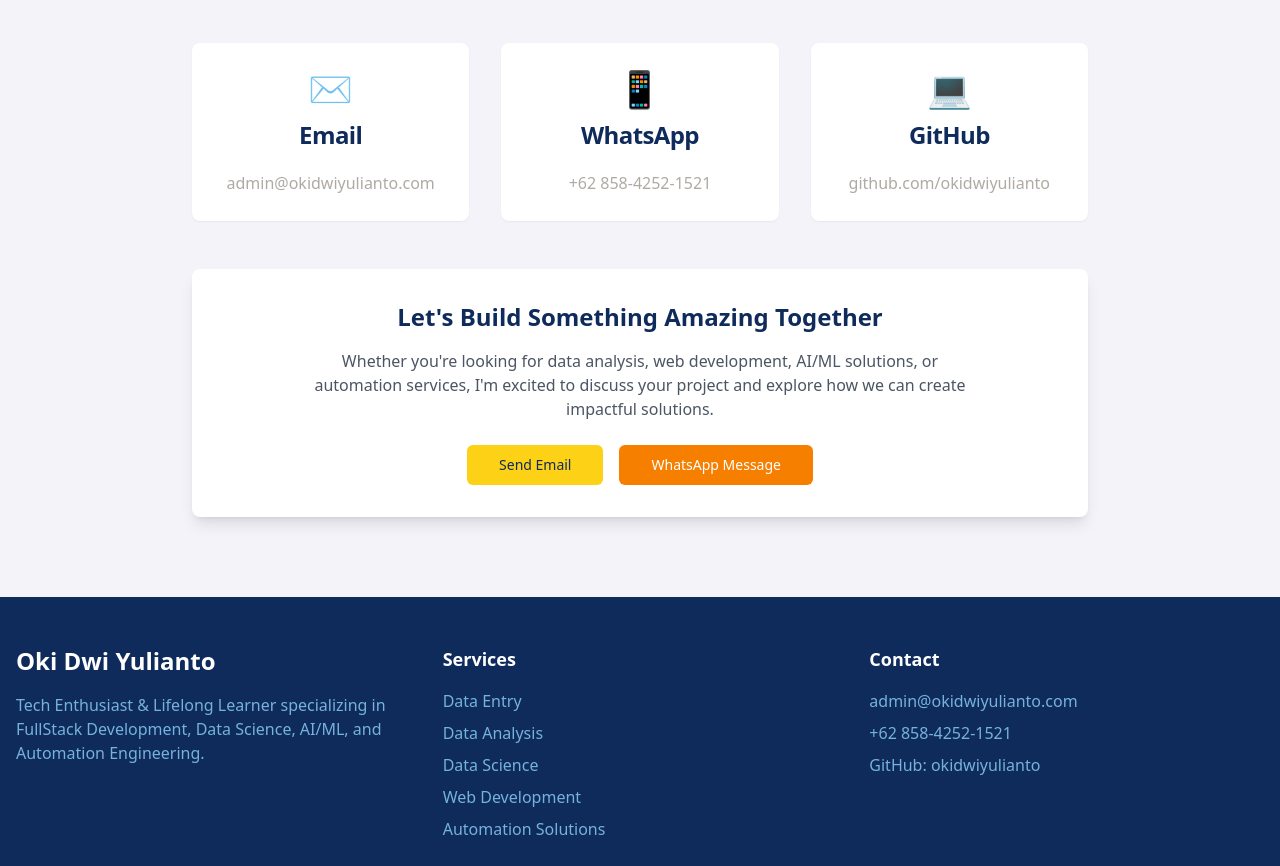
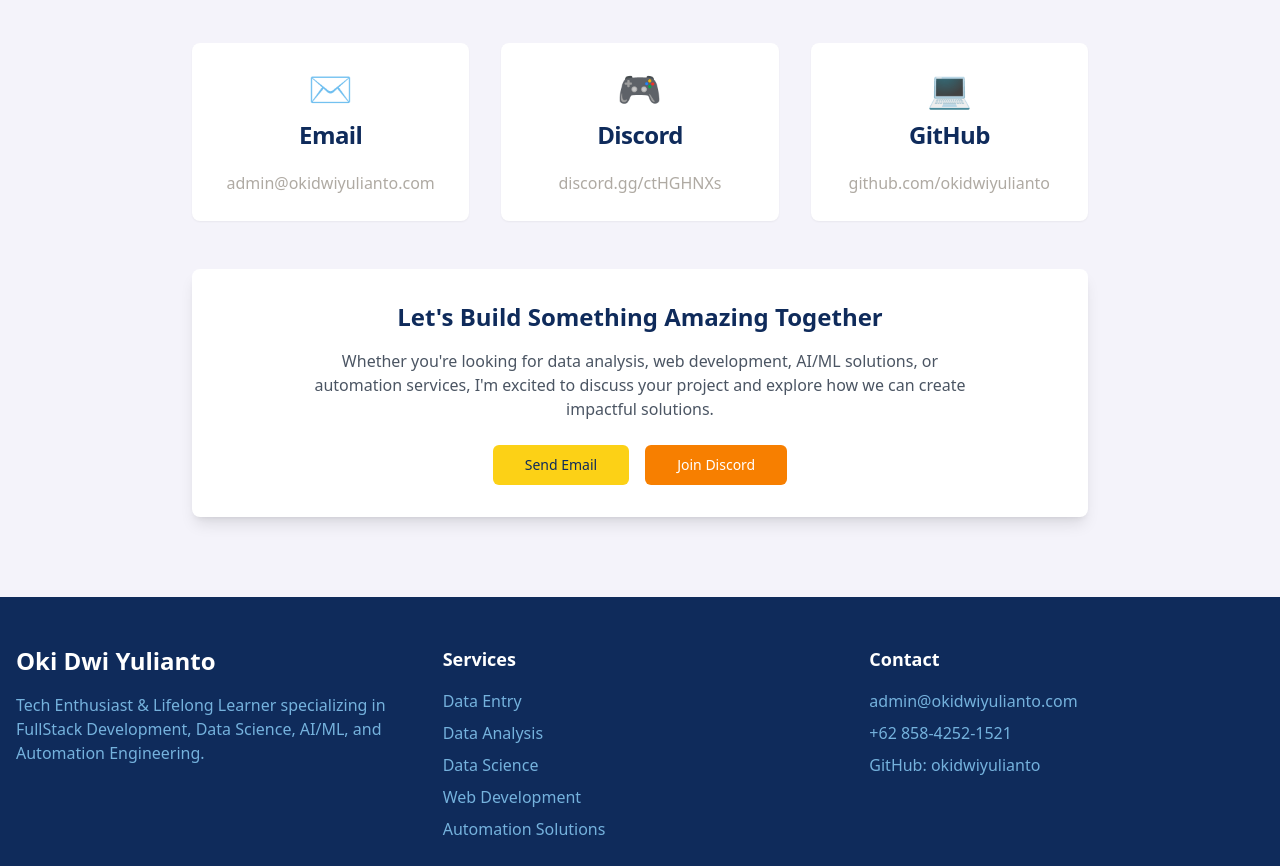
Before and after one commit to okidwiyulianto/oki-tech-showcase, a React (Vite) app: page / in a window 1280 px wide. Shown: the part 6520-7386 px from the top of the page. Built offline with nearby package versions, Linux system fonts and the light colour scheme.

Commit message:
Remove WhatsApp contact and add Discord.
Replaced the WhatsApp contact information in the contact section with a Discord contact link.

```diff
--- a/src/components/Contact.tsx
+++ b/src/components/Contact.tsx
@@ -11,10 +11,10 @@ const Contact = () => {
       action: () => window.open('mailto:admin@okidwiyulianto.com', '_blank')
     },
     {
-      type: "WhatsApp",
-      value: "+62 858-4252-1521",
-      icon: "📱",
-      action: () => window.open('https://wa.me/6285842521521', '_blank')
+      type: "Discord",
+      value: "discord.gg/ctHGHNXs",
+      icon: "🎮",
+      action: () => window.open('https://discord.gg/ctHGHNXs', '_blank')
     },
     {
       type: "GitHub",
@@ -70,10 +70,10 @@ const Contact = () => {
                 Send Email
               </Button>
               <Button
-                onClick={() => window.open('https://wa.me/6285842521521', '_blank')}
+                onClick={() => window.open('https://discord.gg/ctHGHNXs', '_blank')}
                 className="portfolio-orange text-white hover:bg-opacity-90 transition-all duration-300 px-8 py-3"
               >
-                WhatsApp Message
+                Join Discord
               </Button>
             </div>
           </div>
```
